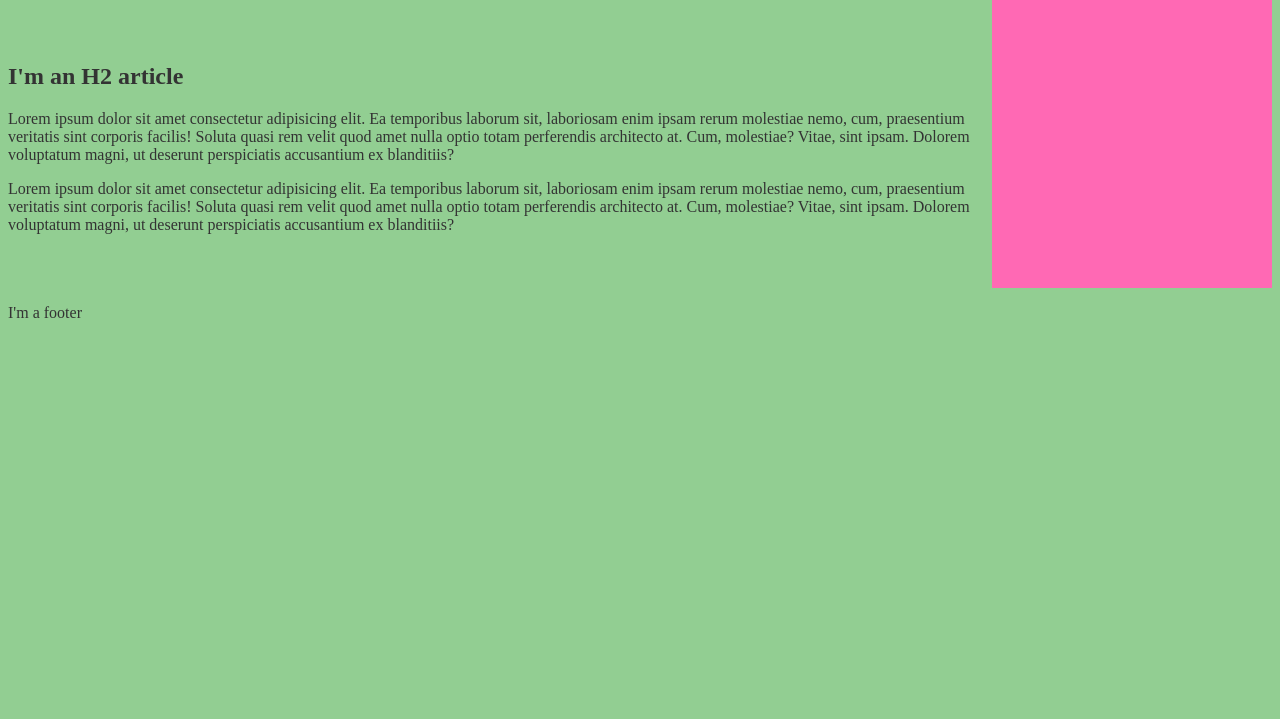
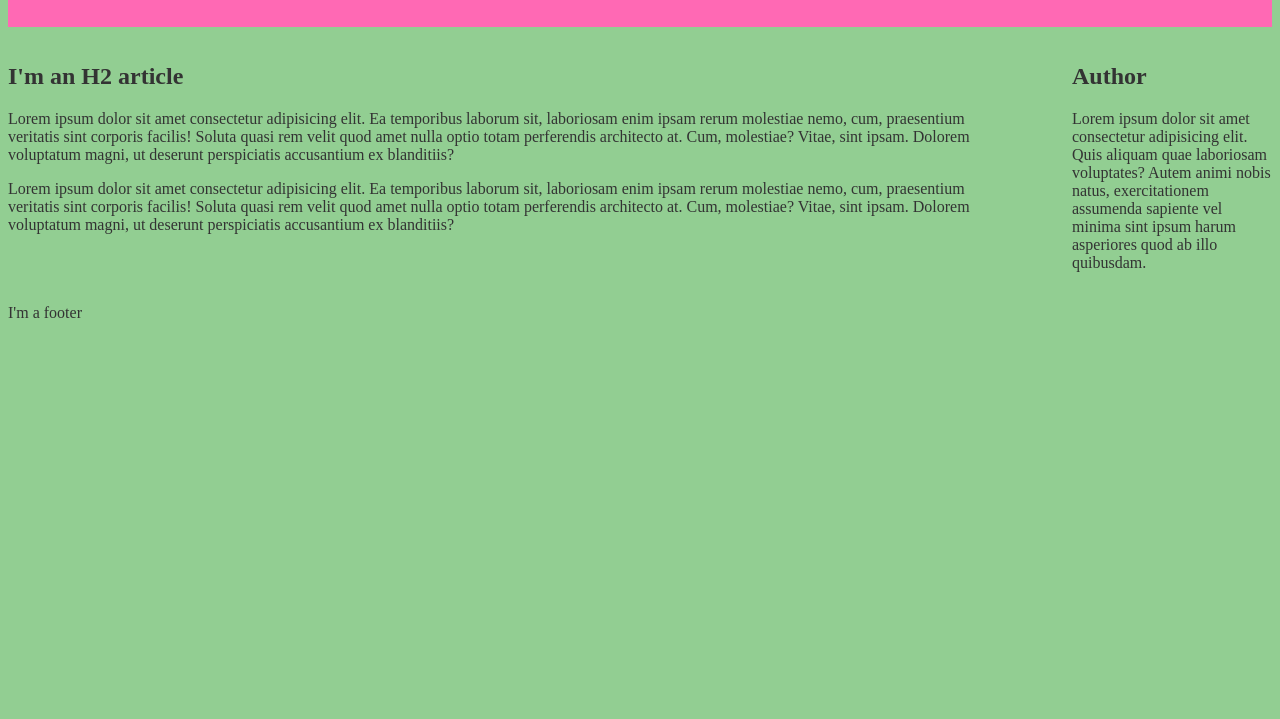
Before and after one commit to SlawomirN/first-grid, a plain HTML site: page index.html in a window 1280 px wide. Shown: the part 81-800 px from the top of the page. Drawn offline with Linux system fonts and the light colour scheme.

Commit message:
naming grid-template-columns pierwsza-druga, grid-column-start-end with span

```diff
--- a/style.css
+++ b/style.css
@@ -21,7 +21,7 @@ body {
     grid-template-areas: "header header header"
     "article . aside"
     "footer footer footer";
-    grid-template-columns: 1fr 64px 200px;
+    grid-template-columns: [pierwsza] 1fr [druga] 64px [trzecia] 200px;
     column-gap: 16px;
     row-gap: 16px;
     grid-template-rows: 100px;
@@ -30,11 +30,11 @@ body {
 .header {
     /* grid-area: header; */
     background: hotpink;
-    grid-column-start: 2;
-    grid-column-end: 4;
+    grid-column-start: pierwsza;
+    grid-column-end: span 3;
     grid-row-start: 1;
-    grid-row-end: 3;
-    z-index: 2;
+    grid-row-end: 2;
+    /* z-index: 2; */
 }
 .article {
     grid-area: article;
```
